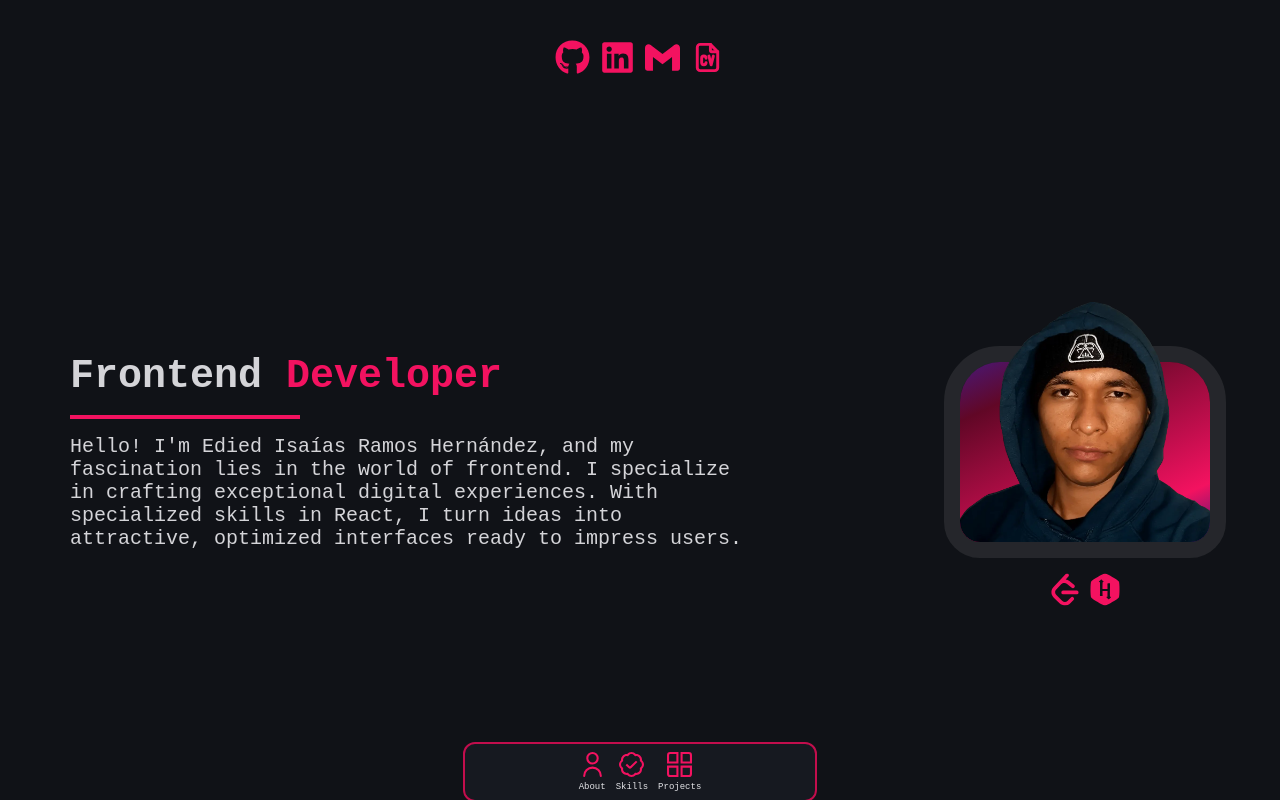
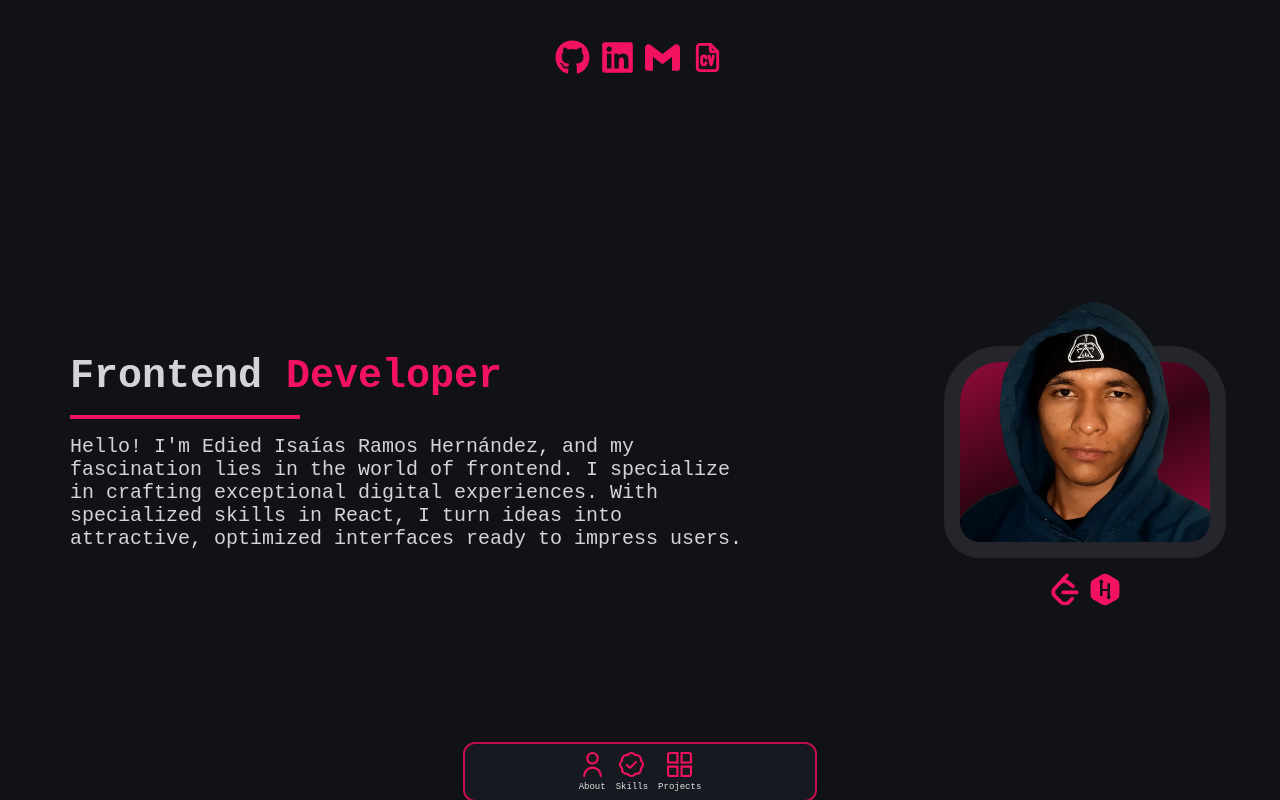
Before and after one commit to EdiedRamos/Edied, a React (Vite) app: page / in a window 1280 px wide. In both pictures the pointer is over the element 1085 px from the left and 452 px from the top of the page. Shown: the top 800 px of the page. Built offline with nearby package versions, Linux system fonts and the light colour scheme; a web font is replaced by a local one.

Commit message:
sylte: update myface and codinglink colors

```diff
--- a/src/Components/Atoms/MyFace/MyFace.scss
+++ b/src/Components/Atoms/MyFace/MyFace.scss
@@ -15,12 +15,11 @@
     border-radius: 40px 40px 20px 20px;
     background: linear-gradient(
       -25deg,
-      $purple-700,
-      $red-500,
-      $red-600,
       $red-700,
       $red-800,
-      $purple-700
+      $red-900,
+      $red-800,
+      $red-700
     );
     background-color: $red-600;
     width: 250px;
--- a/src/Components/Molecules/CodingLink/CodingLink.scss
+++ b/src/Components/Molecules/CodingLink/CodingLink.scss
@@ -17,7 +17,7 @@
 
     &:hover {
       transform: rotate(-25deg);
-      color: $green-500;
+      color: $red-600;
     }
   }
 }
```
